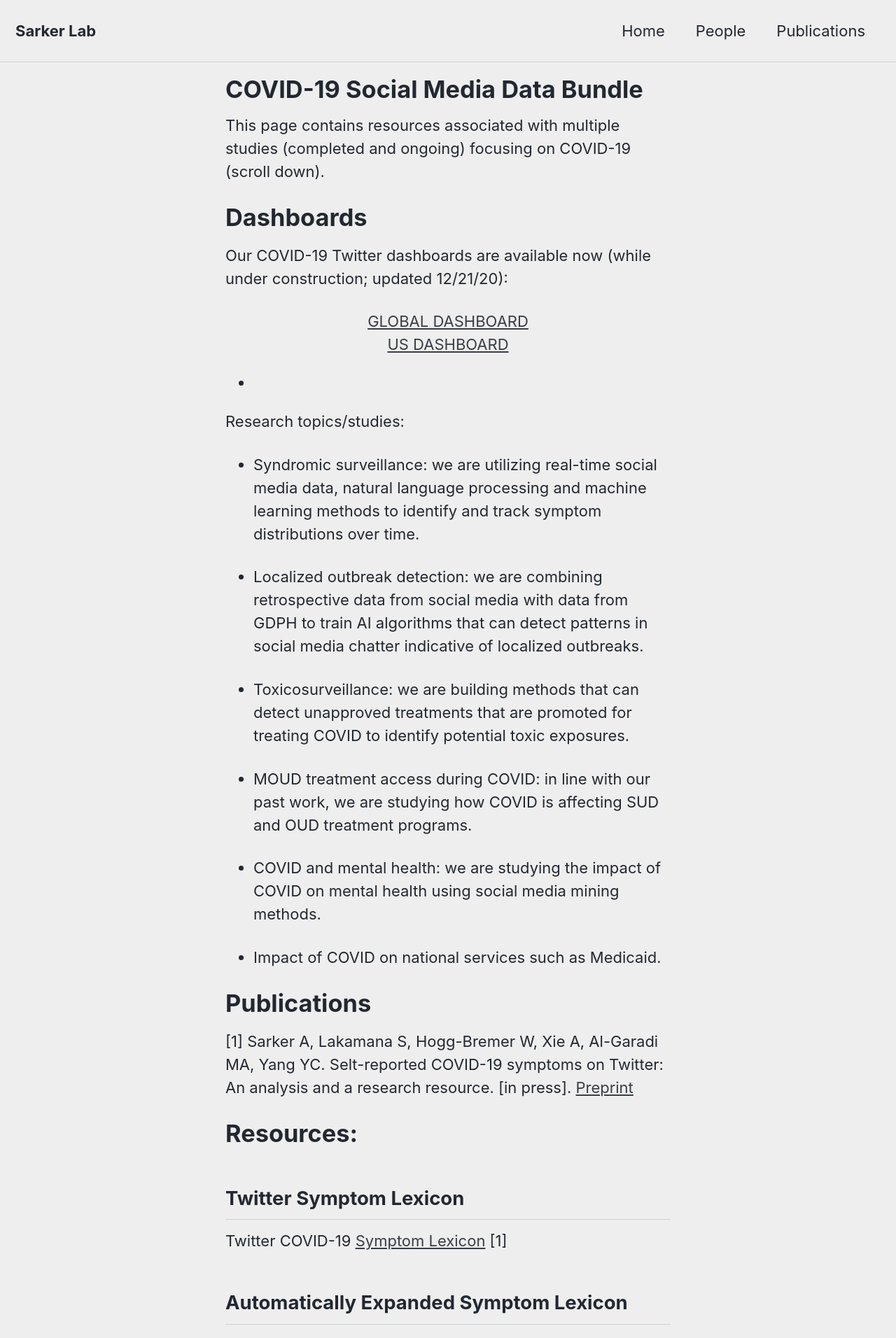
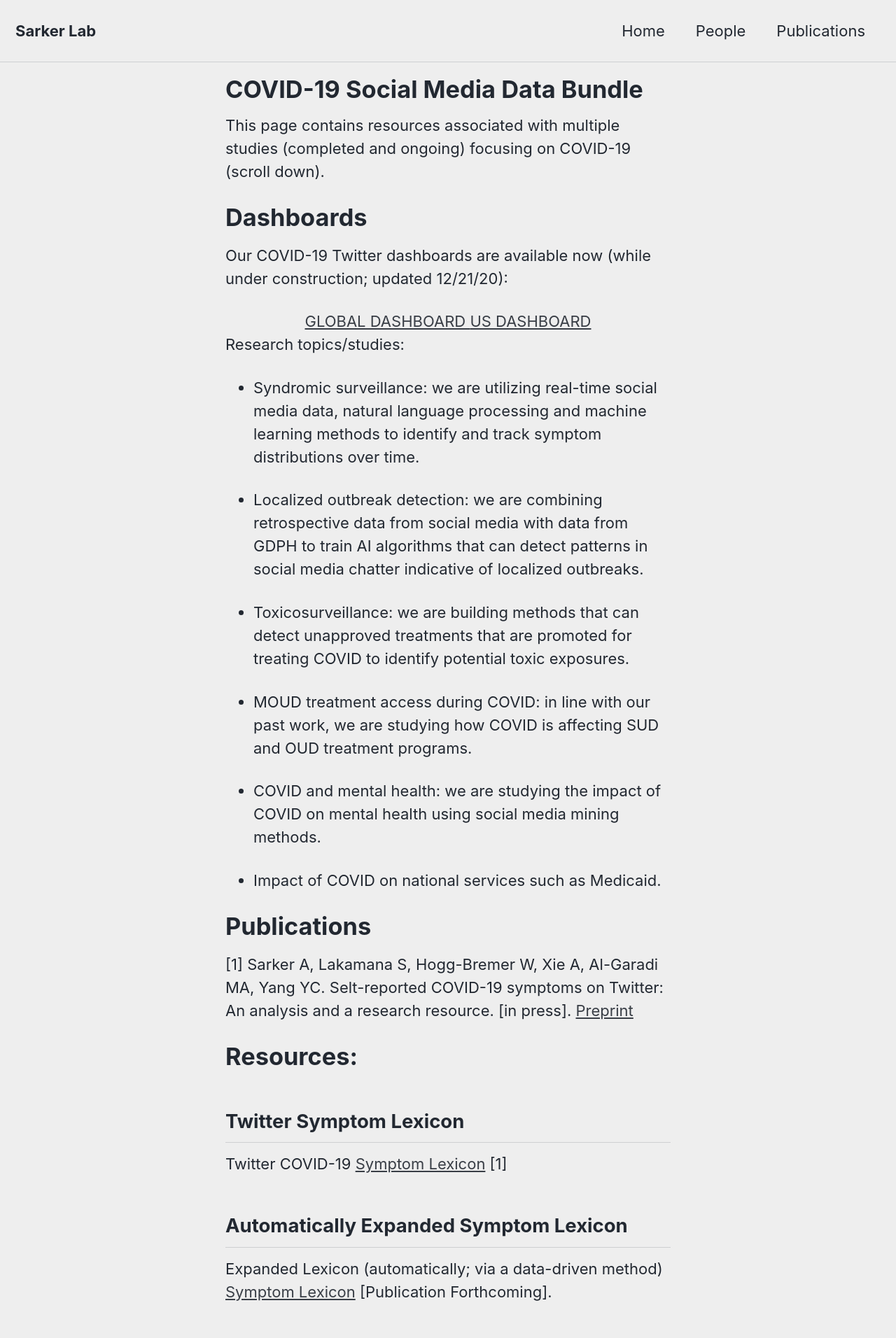
Before and after one commit to sarkerlab/Website, a Jekyll site: the page built from _pages/covid_sm_data_bundle.md, in a window 1280 px wide. Shown: the top 1912 px of the page at 70% size. Built offline with Jekyll 4.4.1, drawn with Linux system fonts in a browser that asks for light colours; cached includes are drawn as plain includes; nearby versions of some CDN libraries.

Commit message:
Update covid_sm_data_bundle.md

```diff
--- a/_pages/covid_sm_data_bundle.md
+++ b/_pages/covid_sm_data_bundle.md
@@ -7,13 +7,18 @@
 This page contains resources associated with multiple studies (completed and ongoing) focusing on COVID-19 (scroll down).
 
 # Dashboards
+
 Our COVID-19 Twitter dashboards are available now (while under construction; updated 12/21/20):
+
 <center>
+
 <a href="https://covid-19-social-media-274501.uk.r.appspot.com/covid-global"> GLOBAL DASHBOARD </a>
-<br />
+
+
 <a href="https://covid-19-social-media-274501.uk.r.appspot.com/covid-us"> US DASHBOARD </a>
+
 </center>
--
+
 
 Research topics/studies:
 
```
